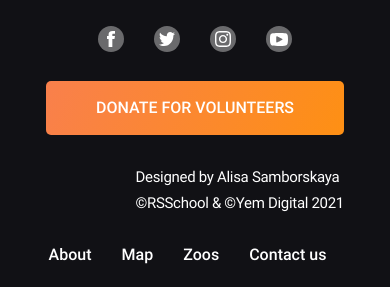
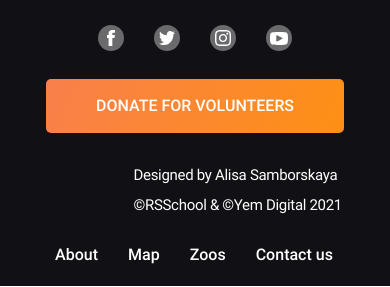
Before and after one commit to AliQuickC/online-zoo, a website built with webpack: page online-zoo/src/pages/donate/index.html in a window 390 px wide. Shown: the part 1433-1720 px from the top of the page. Built offline with nearby package versions, Linux system fonts and the light colour scheme.

Commit message:
fix: 320px menu position

```diff
--- a/online-zoo/src/pages/donate/index.html
+++ b/online-zoo/src/pages/donate/index.html
@@ -89,7 +89,7 @@
 	</section>
 
 
-	<footer class="footer">
+	<footer class="footer footer_donate">
 		<div class="footer__container container">
 
 			<a href="../landing/" class="footer__logo logo logo_footer">PetStory online</a>
--- a/online-zoo/src/sass/sections/_footer.sass
+++ b/online-zoo/src/sass/sections/_footer.sass
@@ -6,7 +6,10 @@
 		padding-top: 12px
 	@media(max-width: 639px)
 		padding-top: 17px
-		padding-bottom: 21px
+		padding-bottom: 17px
+	&_donate
+		@media(max-width: 639px)
+			padding-bottom: 18px
 	&__container
 		display: grid
 		grid-template-columns: auto auto auto auto
@@ -29,9 +32,9 @@
 			width: 320px
 			padding-left: 11px
 			padding-right: 11px
-			grid-row-gap: 29px
+			grid-row-gap: 28px
 			grid-template-columns: auto
-			grid-template-rows: auto auto auto auto
+			grid-template-rows: auto auto auto auto 20px
 			grid-template-areas: "logo" "social" "donate-button" "designed" "menu"
 			justify-items: center
 	&__logo
@@ -117,11 +120,15 @@
 			margin-right: 0
 			justify-self: start
 		@media(max-width: 639px)
+			margin-top: -2px
 			justify-self: center
+			align-self: start
 	&__menu-donate
 		@media(max-width: 1260px)
 			margin-right: 15px
 			margin-bottom: 2px
+		@media(max-width: 639px)
+			margin-right: 2px
 	&__designed
 		grid-area: designed
 		justify-self: end
@@ -137,8 +144,9 @@
 			margin-right: 4px
 		@media(max-width: 639px)
 			margin: 0
+			margin-right: 2px
 			font-size: 15px
-			line-height: 175%
+			line-height: 196%
 		&:hover
 			text-decoration: underline
 			text-decoration-color: #E47209
```
